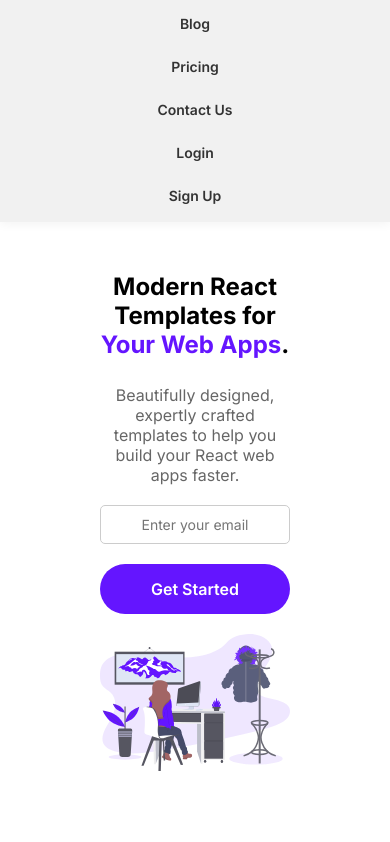
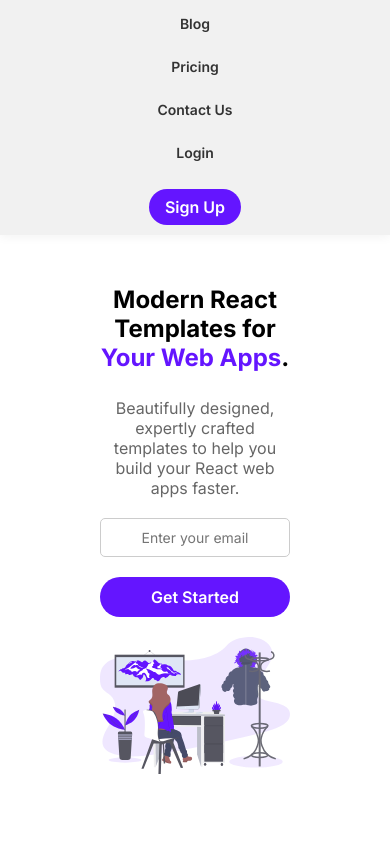
Before and after one commit to Camacho-A/FES---Treact, a plain HTML site: page index.html in a window 390 px wide. Shown: the part 106-948 px from the top of the page. Drawn offline with Linux system fonts and the light colour scheme.

Commit message:
update to header sign up link and margins

```diff
--- a/index.html
+++ b/index.html
@@ -41,8 +41,9 @@
 						<li class="header__menu-item">
 							<a href="#login" class="header__menu-link">Login</a>
 						</li>
+
 						<li class="header__menu-item">
-							<a href="#signup" class="header__menu-link">Sign Up</a>
+							<a href="#signup" class="button header__menu-link button--signup">Sign Up</a>
 						</li>
 					</ul>
 				</nav>
--- a/styles.css
+++ b/styles.css
@@ -46,6 +46,7 @@ html {
 
 .header__logo-img {
 	height: 80px;
+	margin-left: 50px;
 }
 
 .header__logo {
@@ -64,8 +65,8 @@ html {
 	list-style: none;
 	display: flex;
 	gap: 30px;
-	margin: 0;
-	padding: 0;
+	margin:0 50px;
+	padding: 0 50px;
 }
 
 .header__menu-item {
@@ -76,12 +77,19 @@ html {
 	text-decoration: none;
 	color: #333;
 	font-weight: 600;
-	transition: color 0.3s;
-	font-size: 20px;
+	transition: transform 0.2s ease-in-out;
+	font-size: 18px;
 }
 
 .header__menu-link:hover {
 	color: #6415ff;
+	border-bottom: 2px solid;
+}
+
+.button--signup:hover {
+	color: white;
+	opacity: 0.7;
+	font-size: 20px;
 }
 
 /* Hero Section */
@@ -347,6 +355,7 @@ html {
 	flex-direction: column;
 	gap: 20px;
 	max-width: 50%;
+
 }
 
 .value {
@@ -359,7 +368,7 @@ html {
 	transition: transform 0.2s ease-in-out;
 	gap: 20px;
 	border: 1px solid #6415ff;
-	margin: 0 50px;
+	margin: 0 0 0 100px;
 }
 
 .value:hover {
@@ -372,7 +381,9 @@ html {
 	display: flex;
 	align-items: center;
 	justify-content: center;
+
 }
+
 
 .value__icon img {
 	width: 40px;
@@ -789,6 +800,7 @@ html {
 		margin-top: 10px;
 		width: auto;
 		font-size: 16px;
+		height: auto;
 	}
 }
 
@@ -826,6 +838,7 @@ html {
 	.button {
 		width: auto;
 		font-size: 16px;
+		height: auto;
 	}
 
 	.header__button {
@@ -866,11 +879,13 @@ html {
 	.button {
 		width: auto;
 		font-size: 16px;
+		height: auto;
 	}
 
 	.header__button {
 		margin: 0;
 	}
+
 }
 
 /* Trusted Customers */
@@ -1201,6 +1216,7 @@ html {
 @media (max-width: 768px) {
 	.values {
 		padding: 30px 10px;
+
 	}
 
 	.values__title {
@@ -1223,6 +1239,7 @@ html {
 		flex-direction: column;
 		text-align: center;
 		gap: 10px;
+		margin: 0;
 	}
 
 	.value__text {
@@ -1258,6 +1275,7 @@ html {
 
 	.value {
 		padding: 15px;
+		margin: 0;
 	}
 
 	.value__title {
```
